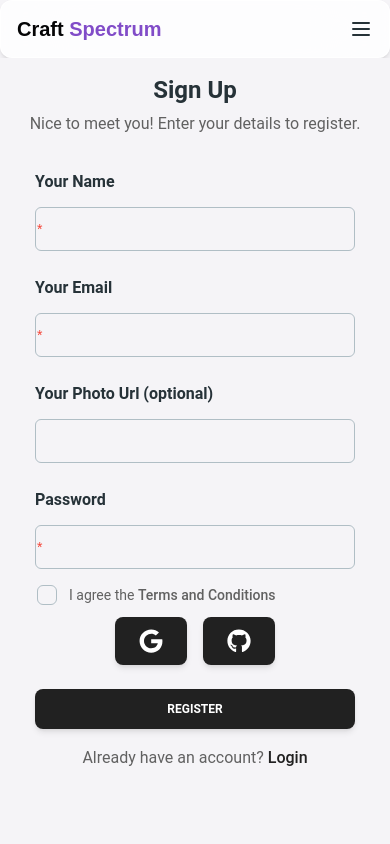
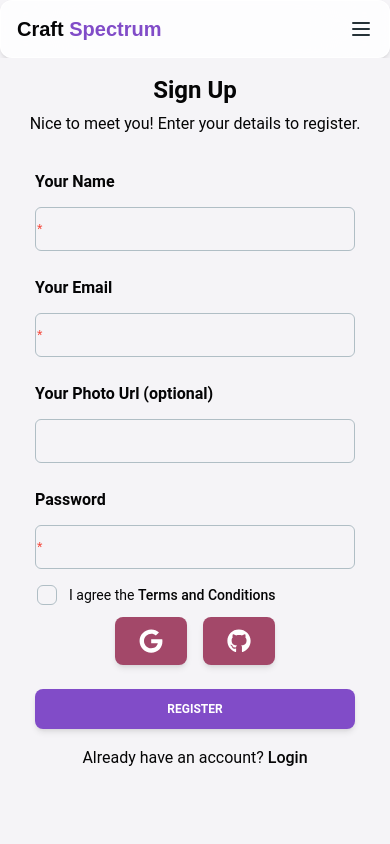
Before and after one commit to DeepsEffect/craft-spectrum, a React (Vite) app: page /register in a window 390 px wide. Shown: the top 844 px of the page. Built offline with nearby package versions, Linux system fonts and the light colour scheme; no server answers; a web font is replaced by a local one.

Commit message:
login and register update

```diff
--- a/src/pages/Login.jsx
+++ b/src/pages/Login.jsx
@@ -71,40 +71,57 @@ function Login() {
   };
 
   return (
-    <Card className=" w-full lg:w-96 border-2 mx-auto mt-12 lg:mt-20">
+    <Card className=" w-full lg:w-96 border-2 mx-auto mt-12 bg-background lg:mt-20">
       <ScrollRestoration></ScrollRestoration>
       <form onSubmit={handleLoginUser}>
-        <CardHeader
-          variant="gradient"
-          color="gray"
-          className="mb-4 grid h-28 place-items-center"
-        >
-          <Typography variant="h3" color="white">
+        <CardHeader className="mb-4 grid h-28 place-items-center bg-primary dark:bg-primary">
+          <Typography variant="h3" className=" text-white dark:text-text">
             Sign In
           </Typography>
         </CardHeader>
-        <CardBody className="flex flex-col gap-4">
-          <Input label="Email" name="email" size="lg" />
-          <Input label="Password" name="password" size="lg" />
+        <CardBody className="flex flex-col gap-4 dark:text-white ">
+          <Input
+            label="Email"
+            name="email"
+            size="lg"
+            className="text-text"
+            color="deep-purple"
+          />
+          <Input
+            label="Password"
+            name="password"
+            size="lg"
+            color="deep-purple"
+          />
           <div className="-ml-2.5">
             <Checkbox label="Remember Me" />
           </div>
         </CardBody>
-        <Button type="submit" variant="gradient" fullWidth>
+        <Button type="submit" className="bg-primary" fullWidth>
           Login
         </Button>
+
         {/* sign up with google and github */}
         <Typography className="flex gap-4 justify-center mt-6">
-          <Button onClick={handleSignInWithGoogle} className="cursor-pointer">
+          <Button
+            onClick={handleSignInWithGoogle}
+            className="bg-accent dark:bg-accent"
+          >
             <FaGoogle className="text-2xl" />
           </Button>
-          <Button onClick={handleSignInWithGitHub}>
-            <FaGithub className="text-2xl" />
+          <Button
+            onClick={handleSignInWithGitHub}
+            className="bg-accent dark:bg-accent"
+          >
+            <FaGithub className="text-2xl " />
           </Button>
         </Typography>
       </form>
       <CardFooter className="pt-0">
-        <Typography variant="small" className="mt-6 flex justify-center">
+        <Typography
+          variant="small"
+          className="mt-6 flex justify-center text-text dark:text-text"
+        >
           Don&apos;t have an account?
           <Link
             to={"/register"}
--- a/src/pages/Register.jsx
+++ b/src/pages/Register.jsx
@@ -103,18 +103,18 @@ function Register() {
       color="transparent"
       shadow={false}
     >
-      <Typography variant="h4" color="blue-gray">
+      <Typography variant="h4" className="text-text dark:text-text">
         Sign Up
       </Typography>
-      <Typography color="gray" className="mt-1 font-normal">
+      <Typography color="gray" className="mt-1 font-normal text-text dark:text-text">
         Nice to meet you! Enter your details to register.
       </Typography>
       <form
         onSubmit={handleRegisterUser}
-        className="mt-8 mb-2 w-80 max-w-screen-lg sm:w-96"
+        className="mt-8 mb-2 w-80 max-w-screen-lg sm:w-96 "
       >
-        <div className="mb-1 flex flex-col gap-6">
-          <Typography variant="h6" color="blue-gray" className="-mb-3">
+        <div className="mb-1 flex flex-col gap-6 text-text dark:text-text">
+          <Typography variant="h6" className="-mb-3">
             Your Name
           </Typography>
           <Input
@@ -122,12 +122,12 @@ function Register() {
             required
             name="name"
             placeholder="name@mail.com"
-            className=" !border-t-blue-gray-200 focus:!border-t-gray-900"
+            className=" !border-t-blue-gray-200 focus:!border-text text-text dark:text-text"
             labelProps={{
               className: "before:content-none after:content-none",
             }}
           />
-          <Typography variant="h6" color="blue-gray" className="-mb-3">
+          <Typography variant="h6" className="-mb-3">
             Your Email
           </Typography>
           <Input
@@ -135,24 +135,24 @@ function Register() {
             size="lg"
             name="email"
             placeholder="name@mail.com"
-            className=" !border-t-blue-gray-200 focus:!border-t-gray-900"
+            className=" !border-t-blue-gray-200 focus:!border-t-gray-900 text-text dark:text-text"
             labelProps={{
               className: "before:content-none after:content-none",
             }}
           />
-          <Typography variant="h6" color="blue-gray" className="-mb-3">
+          <Typography variant="h6" className="-mb-3">
             Your Photo Url (optional)
           </Typography>
           <Input
             size="lg"
             name="photo"
             placeholder="https://photourl.com"
-            className=" !border-t-blue-gray-200 focus:!border-t-gray-900"
+            className=" !border-t-blue-gray-200 focus:!border-t-gray-900 text-text dark:text-text"
             labelProps={{
               className: "before:content-none after:content-none",
             }}
           />
-          <Typography variant="h6" color="blue-gray" className="-mb-3">
+          <Typography variant="h6" className="-mb-3">
             Password
           </Typography>
           <Input
@@ -161,7 +161,7 @@ function Register() {
             type="password"
             size="lg"
             placeholder="********"
-            className=" !border-t-blue-gray-200 focus:!border-t-gray-900"
+            className=" !border-t-blue-gray-200 focus:!border-t-gray-900 text-text dark:text-text"
             labelProps={{
               className: "before:content-none after:content-none",
             }}
@@ -172,12 +172,12 @@ function Register() {
             <Typography
               variant="small"
               color="gray"
-              className="flex items-center font-normal"
+              className="flex items-center font-normal text-text dark:text-text"
             >
               I agree the
               <a
                 href="#"
-                className="font-medium transition-colors hover:text-gray-900"
+                className="font-medium transition-colors hover:text-gray-900 text-text dark:text-text"
               >
                 &nbsp;Terms and Conditions
               </a>
@@ -187,19 +187,19 @@ function Register() {
         />
         {/* sign up with google and github */}
         <Typography className="flex gap-4 justify-center">
-          <Button onClick={handleSignInWithGoogle} className="cursor-pointer">
+          <Button onClick={handleSignInWithGoogle} className="bg-accent dark:bg-accent">
             <FaGoogle className="text-2xl" />
           </Button>
-          <Button onClick={handleSignInWithGitHub}>
+          <Button onClick={handleSignInWithGitHub} className="bg-accent dark:bg-accent">
             <FaGithub className="text-2xl" />
           </Button>
         </Typography>
-        <Button type="submit" className="mt-6" fullWidth>
+        <Button type="submit" className="mt-6 bg-primary dark:bg-primary" fullWidth>
           Register
         </Button>
-        <Typography color="gray" className="mt-4 text-center font-normal">
+        <Typography color="gray" className="mt-4 text-center font-normal text-text dark:text-text">
           Already have an account?{" "}
-          <Link to={"/login"} className="font-medium text-gray-900">
+          <Link to={"/login"} className="font-medium text-gray-900 text-text dark:text-text">
             Login
           </Link>
         </Typography>
```
